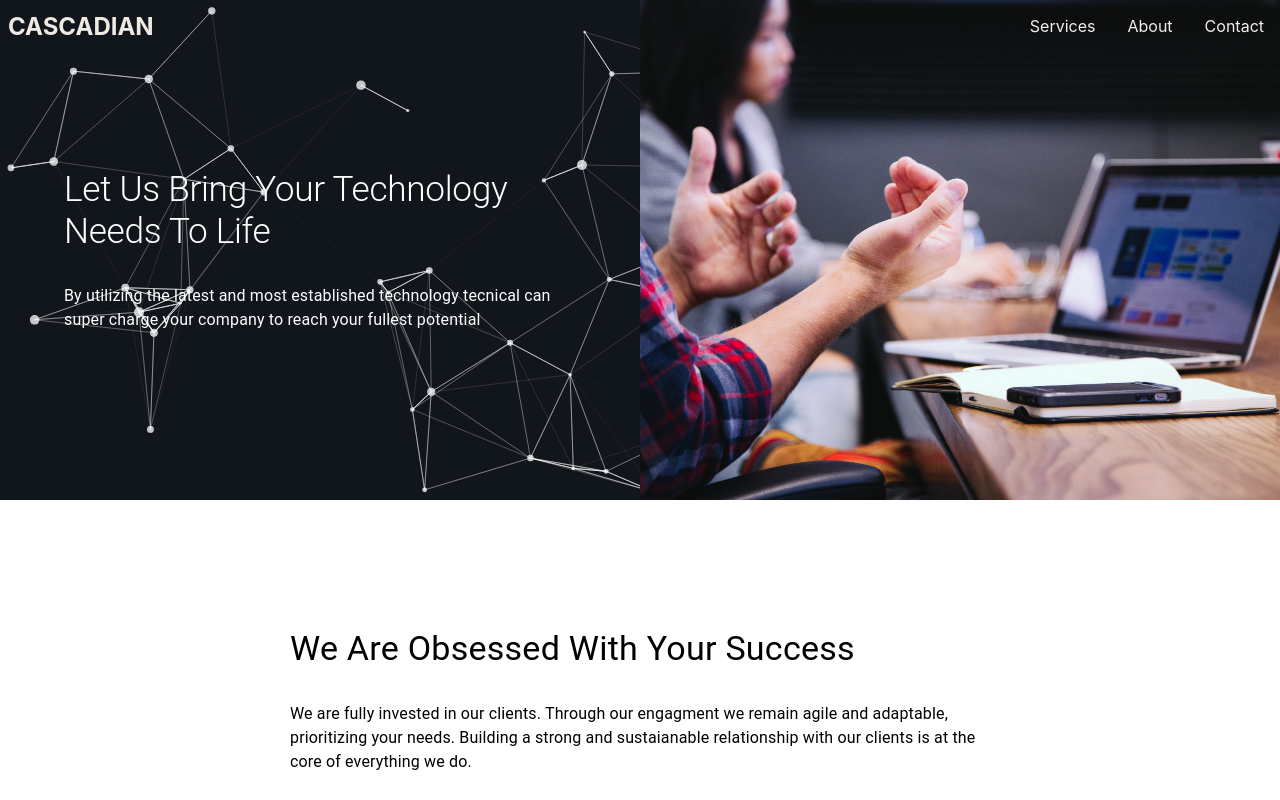
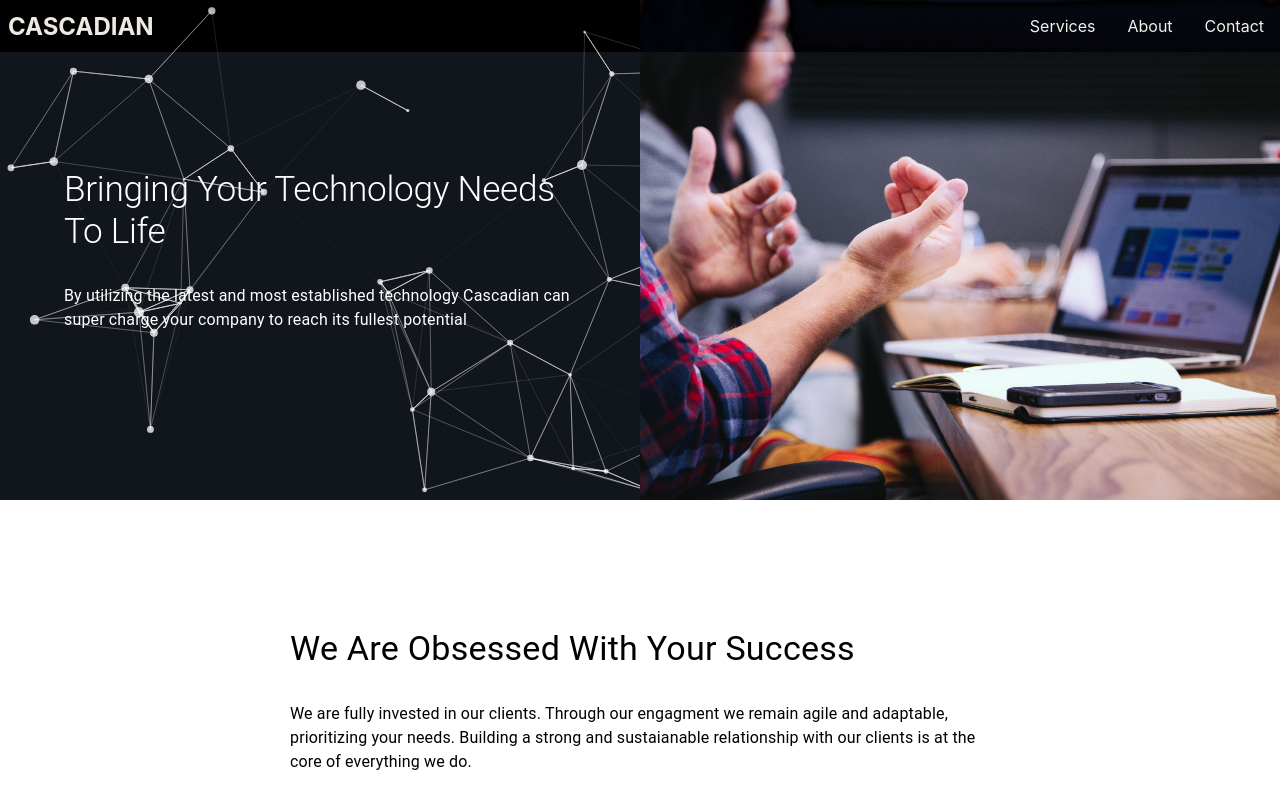
Before and after one commit to Pasquariello/studios, a Next.js app: page /services in a window 1280 px wide. Shown: the top 800 px of the page. Built offline with nearby package versions, Linux system fonts and the light colour scheme.

Commit message:
update navbar

```diff
--- a/components/ResponsiveNavDrawer/ResponsiveNavDrawer.module.css
+++ b/components/ResponsiveNavDrawer/ResponsiveNavDrawer.module.css
@@ -13,7 +13,7 @@ body {
   justify-content: space-between;
   align-items: center;
   width: 100%;
-  /* background-color: #333; */
+  background-color: #11151c;
   color: white;
   mix-blend-mode: difference;
   z-index: 2;
--- a/pages/index-orig.tsx
+++ b/pages/index-orig.tsx
@@ -41,7 +41,7 @@ const Home: NextPage = () => {
 
       <header className={styles.heroContainer}>
         <nav className={styles.nav}>
-          <h3><em>Tecnicl</em></h3>
+          <h3><em>Cascadian</em></h3>
           <div style={{display: 'flex'}}>
           <p className={styles.navItem}>Connect</p>
 
--- a/pages/index.tsx
+++ b/pages/index.tsx
@@ -40,7 +40,7 @@ const Home: NextPage = () => {
         <div className={styles.headerTextContainer} >
             <div>
             <Typography variant="h1" color="#F4F4F9"><b>CASCADIAN</b></Typography>
-            <Typography variant="overline" color="#F4F4F9">Software Development <span style={{color: '#FBB13C'}}>Reimagined</span></Typography>
+            <Typography variant="overline" color="#F4F4F9">Custom Software Development <span style={{color: '#FBB13C'}}>Reimagined</span></Typography>
 
             {/* <Typography variant="h2">Software Development <br/> Reimagined</Typography>     */}
             {/* <Typography variant="overline" color="white">Dream, Build, Deliver</Typography> */}
@@ -62,7 +62,7 @@ const Home: NextPage = () => {
               <Typography className={styles.sectionHeader} variant="h3" sx={{mb: 2, color: '#FBB13C', fontWeight: 'bold'}}>Modern Agile Development</Typography>
 
               <Typography color="#757780" sx={{ fontWeight: 'light' }}>
-              CASCADIAN uses an agile approach of incremental, consumable deliverables to ensure that your software will be modern, meaningful, and continuously adaptable in a world of constant change.
+                Cascadian uses an agile approach of incremental, consumable deliverables to ensure that your software will be modern, meaningful, and continuously adaptable in a world of constant change.
                 {/* By leveraging our agile approach you can deliver the best contemporary software to your clients. We understand that software is relient on continous releases and subject to constant change. By focusing on incremental, consumable deliverables we can guarantee that your software will be modern agile and adaptable. */}
               </Typography>
             </Box>
--- a/pages/services.tsx
+++ b/pages/services.tsx
@@ -24,12 +24,12 @@ const Services: NextPage = () => {
                             mb={4}
                             variant="h2"
                         >
-                            Let Us Bring Your Technology Needs To Life
+                            Bringing Your Technology Needs To Life
                         </Typography>
 
 
                         <Typography>
-                            By utilizing the latest and most established technology tecnical can super charge your company to reach your fullest potential
+                            By utilizing the latest and most established technology Cascadian can super charge your company to reach its fullest potential
                         </Typography>
                     </div>
                 </div>
```
